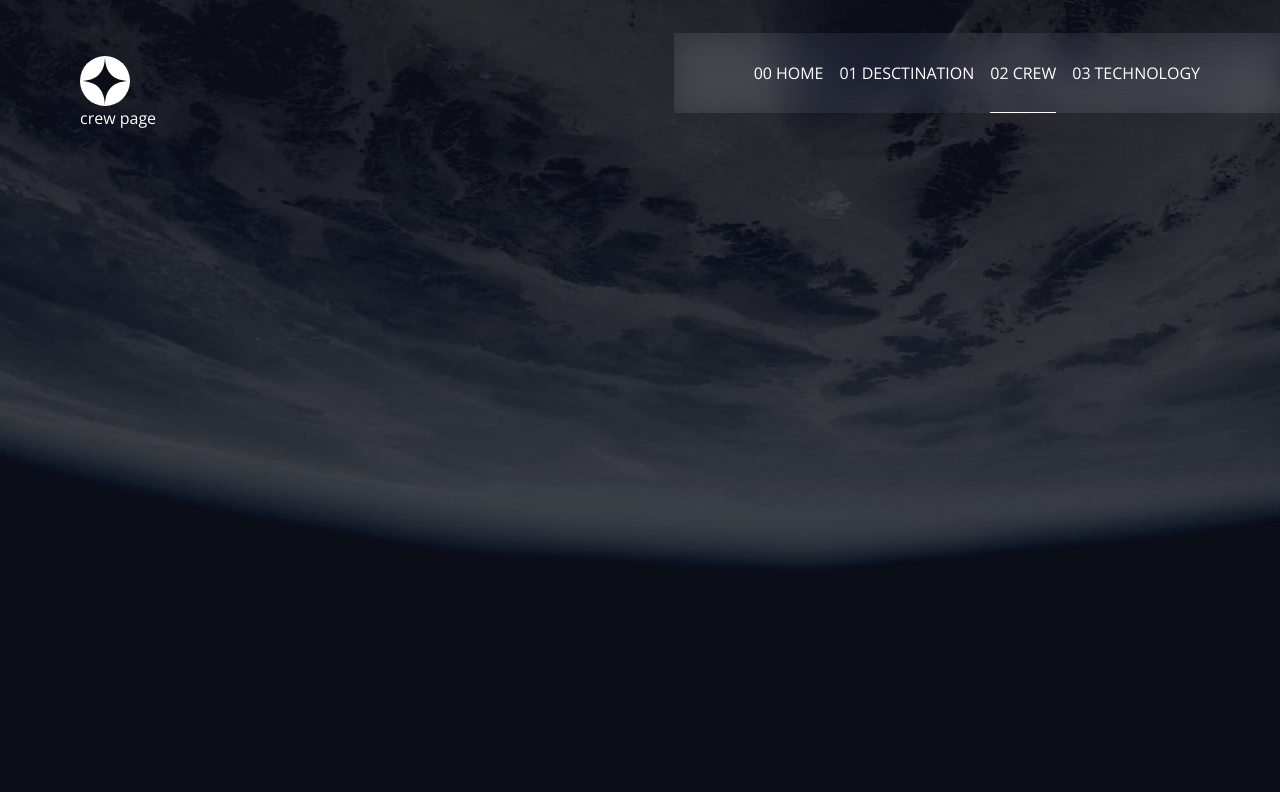
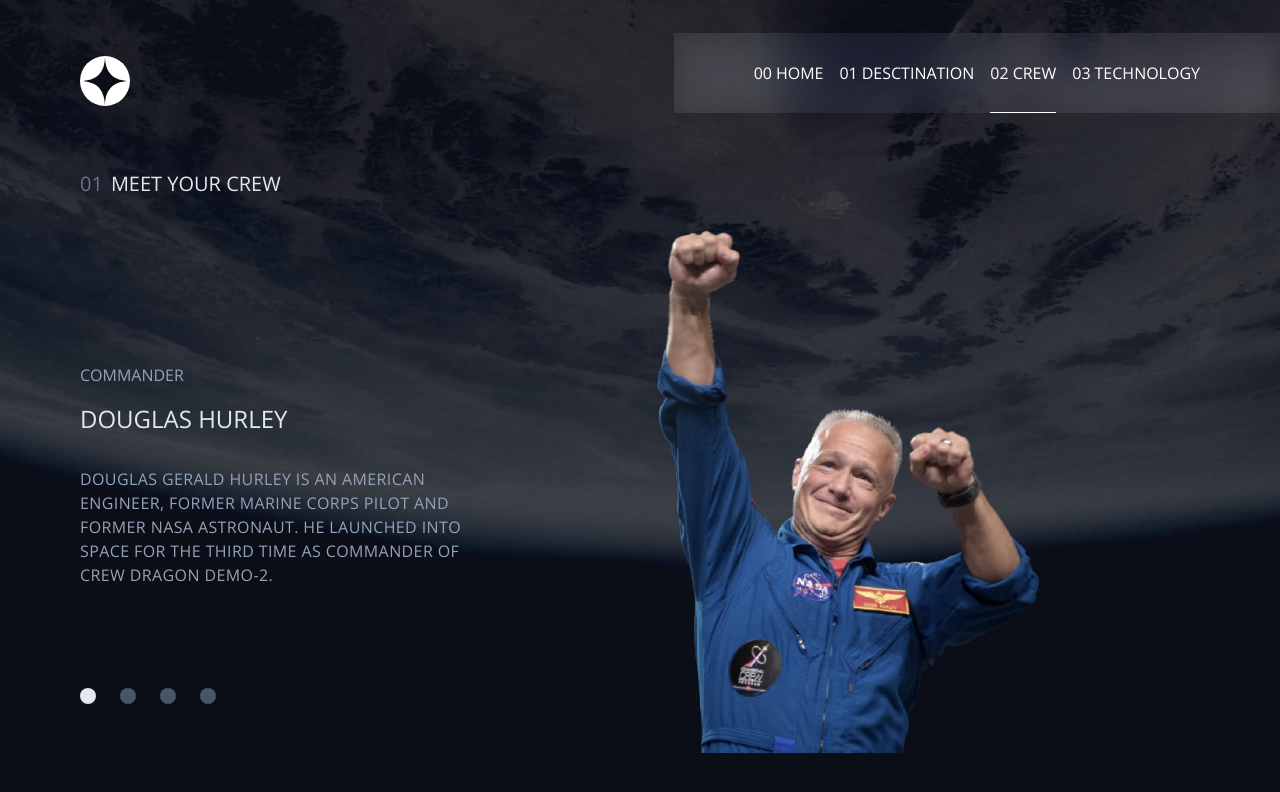
Before and after one commit to abuakr-alzubir/space-rourism, a Next.js app: page /crew in a window 1280 px wide. Shown: the top 792 px of the page. Built offline with nearby package versions, Linux system fonts and the light colour scheme.

Commit message:
crew member finshed

```diff
--- a/app/crew/page.tsx
+++ b/app/crew/page.tsx
@@ -1,3 +1,4 @@
+import CrewComponent from "@/components/CrewComponent";
 import { Metadata } from "next";
 
 export const metadata: Metadata = {
@@ -6,8 +7,13 @@ export const metadata: Metadata = {
 
 export default function Crew() {
   return (
-    <>
-      <h1>crew page</h1>
-    </>
+<div className="space-y-8 pt-4 md:pt-16">
+  <div className="flex gap-2 uppercase text-xl text-slate-200 justify-center lg:justify-normal">
+    <span className="text-slate-500">01</span>
+    <h2>meet your crew</h2>
+  </div>
+  <CrewComponent />
+
+</div>
   );
 }
--- a/app/destination/page.tsx
+++ b/app/destination/page.tsx
@@ -8,8 +8,8 @@ export const metadata: Metadata = {
 export default function Destination() {
   return (
     <div className="space-y-8 pt-4 md:pt-16">
-      <div className="flex gap-2 uppercase text-lg justify-center lg:justify-start">
-        <span className="text-neutral-600">01</span>
+      <div className="flex gap-2 uppercase text-xl text-slate-200 justify-center lg:justify-start">
+        <span className="text-slate-500">01</span>
         <h2>pick your destination</h2>
       </div>
       <DestComponent />
--- /dev/null
+++ b/components/CrewComponent.tsx
@@ -0,0 +1,58 @@
+"use client";
+import React from "react";
+import { crew } from "@/app/data";
+import { cn } from "@/app/utils/cn";
+import Image from "next/image";
+
+const CrewComponent = () => {
+  const [currentNav, setCurrentNav] = React.useState(0);
+  return (
+    <div>
+      <div className="grid grid-cols-1 ">
+        {crew.map((item, idx) => (
+          <div
+            key={idx}
+            className={cn(
+              `grid grid-cols-1 lg:grid-cols-[24rem_1fr] gap-4 items-center lg:gap-8 ${
+                currentNav !== idx ? "hidden" : ""
+              }`
+            )}
+          >
+            <div className="flex flex-col items-center lg:items-start text-slate-400 text-center uppercase lg:text-left">
+              <p className="pb-4">{item.role}</p>
+              <h2 className=" text-2xl text-slate-200 pb-8">{item.name}</h2>
+              <p className="tracking-wide max-w-md pb-8">{item.bio}</p>
+            </div>
+            <div className="flex justify-center items-center">
+              <Image
+                src={item.images.webp}
+                width={0}
+                height={0}
+                alt="image crew member"
+                sizes="100vw"
+                className="w-64 md:w-72 lg:w-96"
+              />
+            </div>
+          </div>
+        ))}
+        <div className="absolute bottom-24">
+          <div className="flex gap-6">
+            {crew.map((item, idx) => (
+              <button
+                key={idx}
+                onClick={(_) => setCurrentNav(idx)}
+                className={cn(
+                  `w-4 h-4 bg-slate-600 rounded-full ${
+                    currentNav === idx ? "bg-slate-200" : ""
+                  }`
+                )}
+              ></button>
+            ))}
+          </div>
+        </div>
+      </div>
+    </div>
+  );
+};
+
+export default CrewComponent;
--- a/components/DestComponent.tsx
+++ b/components/DestComponent.tsx
@@ -1,7 +1,7 @@
 "use client";
 import React from "react";
 import { cn } from "@/app/utils/cn";
-import { destinations } from "@/app/datat";
+import { destinations } from "@/app/data";
 import Image from "next/image";
 
 const DestComponent = () => {
```
Also changed, not shown: app/data.ts (renamed from app/datat.ts).
